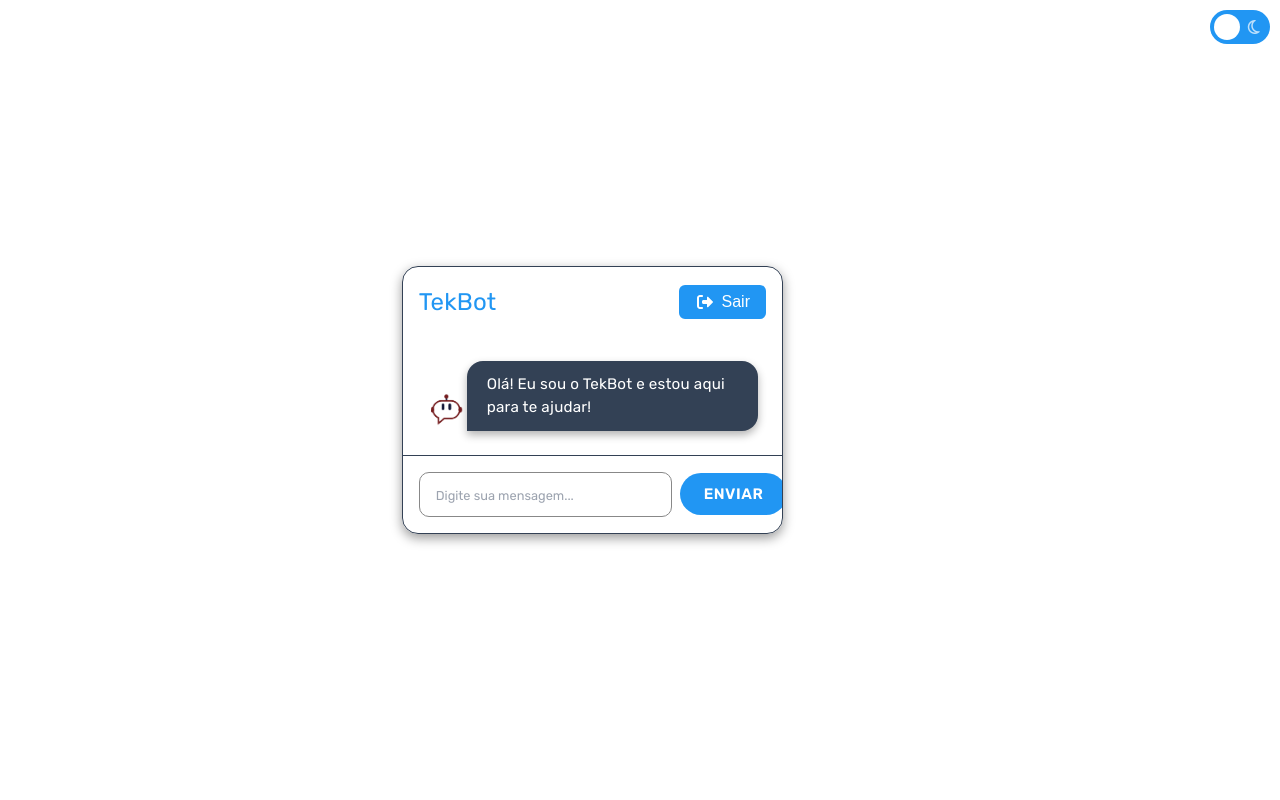
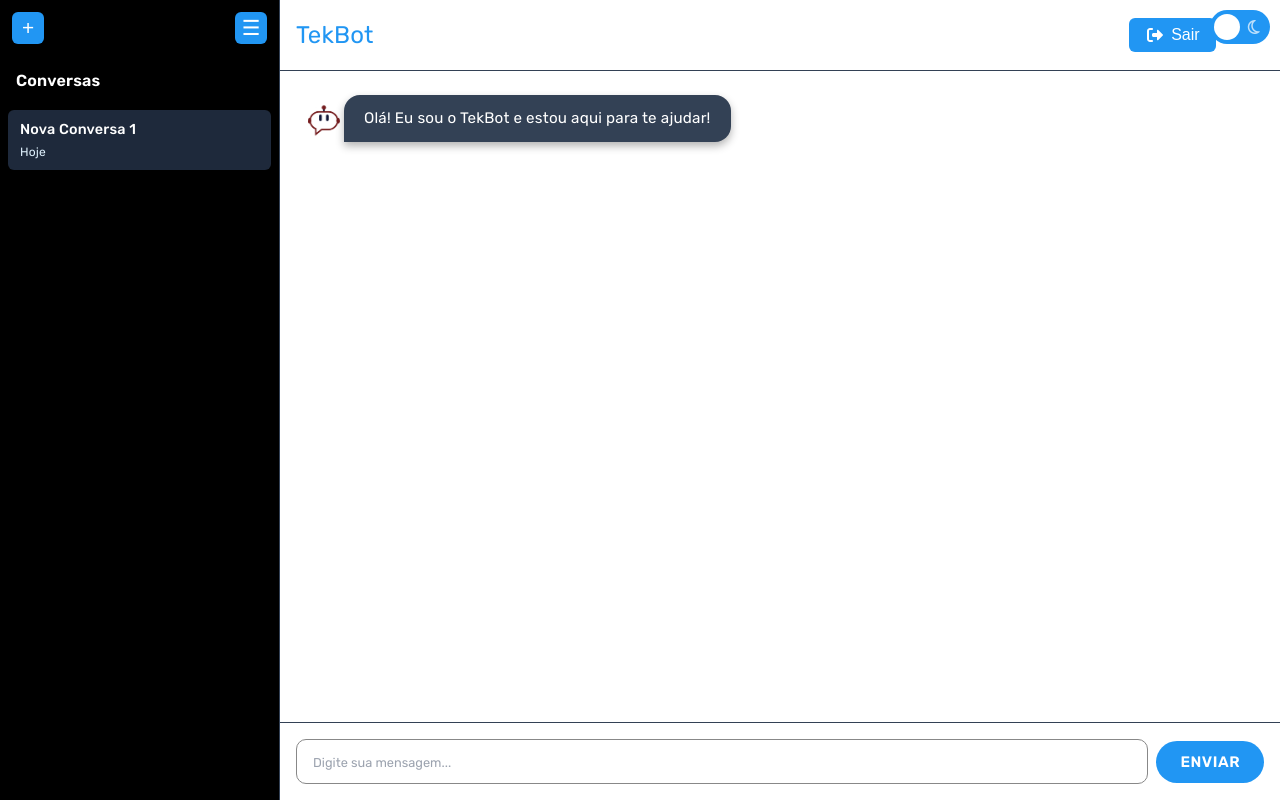
Before and after one commit to GuilhermeDQueiroz/TEKBOT, a Vue app in the folder front-end-vue/: page /chat in a window 1280 px wide. Built offline with nearby package versions, Linux system fonts and the light colour scheme.

Commit message:
adicionando sidebar

```diff
--- a/front-end-vue/src/components/Chat.vue
+++ b/front-end-vue/src/components/Chat.vue
@@ -1,4 +1,30 @@
 <template>
+  <div class="app-container">
+    <!-- Sidebar -->
+    <aside :class="['sidebar', { collapsed: !sidebarAberta }]">
+      <div class="sidebar-header">
+        <button class="new-chat-button" @click="novaConversa" v-show="sidebarAberta">+</button>
+        <button class="sidebar-toggle" @click="toggleSidebar">
+          <span>☰</span>
+        </button>
+      </div>
+      <div class="sidebar-content" v-show="sidebarAberta">
+        <h3 class="sidebar-title">Conversas</h3>
+        <div class="conversations-list">
+          <div
+            v-for="conversa in conversas"
+            :key="conversa.id"
+            :class="['conversation-item', { active: conversa.id === conversaAtiva }]"
+            @click="selecionarConversa(conversa.id)"
+          >
+            <span class="conversation-title">{{ conversa.titulo }}</span>
+            <span class="conversation-date">{{ conversa.data }}</span>
+          </div>
+        </div>
+      </div>
+    </aside>
+
+    <!-- Chat Container -->
     <div class="chat-container">
       <header class="chat-header">
         <span class="chat-title">TekBot</span>
@@ -24,6 +50,7 @@
         <button type="submit" class="chat-button">Enviar</button>
       </form>
     </div>
+  </div>
 </template>
 
 <script setup>
@@ -37,19 +64,170 @@ const formData = reactive({
   msg: "",
 });
 
+// Estado da sidebar
+const sidebarAberta = ref(true);
+
+// Função para alternar sidebar
+function toggleSidebar() {
+  sidebarAberta.value = !sidebarAberta.value;
+}
+
+// Sistema de gerenciamento de conversas
+const conversas = ref([]);
+const conversaAtiva = ref(null);
+const proximoId = ref(1);
+
+// Armazena as mensagens de cada conversa
+const mensagensPorConversa = ref({});
+
 onMounted(() => {
+  // Carrega conversas do localStorage
+  carregarConversas();
+
+  // Se não houver conversas, cria uma nova
+  if (conversas.value.length === 0) {
+    criarNovaConversa();
+  } else {
+    // Carrega a última conversa ativa
+    selecionarConversa(conversas.value[0].id);
+  }
+});
+
+function carregarConversas() {
+  const conversasSalvas = localStorage.getItem('tekbot_conversas');
+  const mensagensSalvas = localStorage.getItem('tekbot_mensagens');
+  const proximoIdSalvo = localStorage.getItem('tekbot_proximo_id');
+
+  if (conversasSalvas) {
+    conversas.value = JSON.parse(conversasSalvas);
+  }
+
+  if (mensagensSalvas) {
+    mensagensPorConversa.value = JSON.parse(mensagensSalvas);
+  }
+
+  if (proximoIdSalvo) {
+    proximoId.value = parseInt(proximoIdSalvo);
+  }
+}
+
+function salvarConversas() {
+  localStorage.setItem('tekbot_conversas', JSON.stringify(conversas.value));
+  localStorage.setItem('tekbot_mensagens', JSON.stringify(mensagensPorConversa.value));
+  localStorage.setItem('tekbot_proximo_id', proximoId.value.toString());
+}
+
+function criarNovaConversa() {
+  const novaConversa = {
+    id: proximoId.value++,
+    titulo: `Nova Conversa ${conversas.value.length + 1}`,
+    data: obterDataFormatada(),
+  };
+
+  conversas.value.unshift(novaConversa);
+  mensagensPorConversa.value[novaConversa.id] = [];
+
+  salvarConversas();
+  selecionarConversa(novaConversa.id);
+}
+
+function novaConversa() {
+  // Salva o chat atual antes de criar um novo
+  salvarChatAtual();
+  criarNovaConversa();
+}
+
+function selecionarConversa(id) {
+  // Salva o chat atual antes de trocar
+  if (conversaAtiva.value !== null) {
+    salvarChatAtual();
+  }
+
+  conversaAtiva.value = id;
+  carregarMensagensConversa(id);
+}
+
+function salvarChatAtual() {
+  if (conversaAtiva.value === null || !chat.value) return;
+
+  // Extrai todas as mensagens do DOM
+  const mensagens = [];
+  const messageWrappers = chat.value.querySelectorAll('.message-wrapper');
+
+  messageWrappers.forEach(wrapper => {
+    const bubble = wrapper.querySelector('.message-bubble');
+    if (bubble && !bubble.classList.contains('typing-bubble')) {
+      const side = wrapper.classList.contains('left') ? 'left' : 'right';
+      mensagens.push({
+        content: bubble.innerHTML,
+        side: side
+      });
+    }
+  });
+
+  mensagensPorConversa.value[conversaAtiva.value] = mensagens;
+
+  // Atualiza o título da conversa com base na primeira mensagem do usuário
+  if (mensagens.length > 0) {
+    const primeiraMensagemUsuario = mensagens.find(m => m.side === 'right');
+    if (primeiraMensagemUsuario) {
+      const conversa = conversas.value.find(c => c.id === conversaAtiva.value);
+      if (conversa) {
+        const textoLimpo = primeiraMensagemUsuario.content.replace(/<[^>]*>/g, '');
+        conversa.titulo = textoLimpo.substring(0, 30) + (textoLimpo.length > 30 ? '...' : '');
+      }
+    }
+  }
+
+  salvarConversas();
+}
+
+function carregarMensagensConversa(id) {
+  // Limpa o chat
+  if (chat.value) {
+    chat.value.innerHTML = '';
+  }
+
+  // Carrega as mensagens salvas
+  const mensagens = mensagensPorConversa.value[id] || [];
+
+  if (mensagens.length === 0) {
+    // Mensagem de boas-vindas para novo chat
     appendMessage(
       "Olá! Eu sou o <strong>TekBot</strong> e estou aqui para te ajudar!",
       "left"
     );
+  } else {
+    // Restaura as mensagens salvas
+    mensagens.forEach(msg => {
+      appendMessage(msg.content, msg.side);
     });
+  }
+}
+
+function obterDataFormatada() {
+  const agora = new Date();
+  const hoje = new Date();
+  hoje.setHours(0, 0, 0, 0);
+
+  const ontem = new Date(hoje);
+  ontem.setDate(ontem.getDate() - 1);
+
+  if (agora >= hoje) {
+    return 'Hoje';
+  } else if (agora >= ontem) {
+    return 'Ontem';
+  } else {
+    return agora.toLocaleDateString('pt-BR', { day: '2-digit', month: '2-digit' });
+  }
+}
 
 const submitForm = async () => {
   const msg = formData.msg;
   if (!msg) return;
 
   appendMessage(msg, "right");
-  input.value = "";
+  formData.msg = "";
 
   // Mostra animação de "Digitando..."
   const digitando = appendTypingMessage();
@@ -64,6 +242,9 @@ const submitForm = async () => {
     // Converte \n em <br>
     const respostaFormatada = data.resposta.replace(/\\n|\\r\\n|\\\\n|\n/g, "<br>");
     appendMessage(respostaFormatada, "left");
+
+    // Salva automaticamente após cada troca de mensagens
+    salvarChatAtual();
   } catch (error) {
     console.error("Erro ao chamar a IA:", error);
     chat.value.removeChild(digitando);
@@ -128,22 +309,169 @@ function appendTypingMessage() {
 }
 
 function voltarParaLogin() {
+  // Salva o chat atual antes de sair
+  salvarChatAtual();
   localStorage.removeItem("userToken");
   router.replace("/");
 }
 </script>
 
 <style scope>
-.chat-container {
-  width: 80%;
-  height: 80%;
-  background-color: white;
-  border-radius: 1rem;
-  box-shadow: 0 4px 12px rgba(0, 0, 0, 0.4);
+
+/* Container principal que ocupa toda a tela */
+.app-container {
+  display: flex;
+  width: 100vw;
+  height: 100vh;
+  overflow: hidden;
+  position: relative;
+}
+
+/* Sidebar */
+.sidebar {
+  width: 280px;
+  background-color: black;
+  border-right: 1px solid #334155;
   display: flex;
   flex-direction: column;
   overflow: hidden;
-  border: 1px solid #334155;
+  transition: width 0.3s ease, background-color 0.3s ease;
+  position: relative;
+  z-index: 1000;
+}
+
+.sidebar.collapsed {
+  width: 60px;
+  background-color: #1e293b;
+}
+
+.sidebar-header {
+  display: flex;
+  justify-content: space-between;
+  align-items: center;
+  padding: 0.75rem;
+  background-color: black;
+  gap: 0.5rem;
+  transition: background-color 0.3s ease;
+}
+
+.sidebar.collapsed .sidebar-header {
+  justify-content: center;
+  padding: 0.75rem 0.5rem;
+  background-color: #1e293b;
+}
+
+.new-chat-button {
+  background-color: #2196f3;
+  color: white;
+  border: none;
+  border-radius: 6px;
+  width: 32px;
+  height: 32px;
+  font-size: 1.3rem;
+  cursor: pointer;
+  display: flex;
+  align-items: center;
+  justify-content: center;
+  transition: background-color 0.3s;
+  flex-shrink: 0;
+}
+
+.new-chat-button:hover {
+  background-color: #1976d2;
+}
+
+.sidebar-toggle {
+  background-color: #2196f3;
+  color: white;
+  border: none;
+  border-radius: 6px;
+  width: 32px;
+  height: 32px;
+  font-size: 1.3rem;
+  cursor: pointer;
+  display: flex;
+  align-items: center;
+  justify-content: center;
+  transition: background-color 0.3s, transform 0.2s;
+  flex-shrink: 0;
+}
+
+.sidebar-toggle:hover {
+  background-color: #1976d2;
+  transform: scale(1.05);
+}
+
+.sidebar-toggle:active {
+  transform: scale(0.95);
+}
+
+.sidebar-content {
+  display: flex;
+  flex-direction: column;
+  flex: 1;
+  overflow: hidden;
+}
+
+.sidebar-title {
+  color: white;
+  margin: 0;
+  padding: 0.75rem 1rem;
+  font-size: 1rem;
+  font-weight: 600;
+  background-color: black;
+}
+
+.conversations-list {
+  flex: 1;
+  overflow-y: auto;
+  padding: 0.25rem 0.5rem;
+}
+
+.conversation-item {
+  padding: 0.5rem 0.75rem;
+  margin-bottom: 0.25rem;
+  border-radius: 6px;
+  cursor: pointer;
+  transition: background-color 0.2s;
+  display: flex;
+  flex-direction: column;
+  gap: 0.15rem;
+}
+
+.conversation-item:hover {
+  background-color: #334155;
+}
+
+.conversation-item.active {
+  background-color: #1e293b;
+}
+
+.conversation-title {
+  color: white;
+  font-size: 0.9rem;
+  font-weight: 500;
+  white-space: nowrap;
+  overflow: hidden;
+  text-overflow: ellipsis;
+}
+
+.conversation-date {
+  color: #9ca3af;
+  font-size: 0.75rem;
+}
+
+.conversation-item.active .conversation-date {
+  color: #e0f2fe;
+}
+
+/* Chat Container - agora ocupa o espaço restante */
+.chat-container {
+  flex: 1;
+  background-color: white;
+  display: flex;
+  flex-direction: column;
+  overflow: hidden;
 }
 
 .chat-header {
@@ -155,8 +483,8 @@ function voltarParaLogin() {
   padding: 1rem;
   font-size: 1.5rem;
   font-weight: bold;
-  border-top-left-radius: 10px;
-  border-top-right-radius: 10px;
+  border-bottom: 1px solid #334155;
+  position: relative;
 }
 
 .chat-title {
@@ -176,6 +504,8 @@ function voltarParaLogin() {
   align-items: center;
   gap: 0.4rem;
   transition: background-color 0.3s, color 0.3s;
+  position: relative;
+  left: -5%; /* desloca horizontalmente sem afetar alinhamento vertical */
 }
 
 .logout-button:hover {
@@ -238,7 +568,7 @@ function voltarParaLogin() {
 }
 
 .chat-button:hover {
-  background-color: #4caf50;
+  background-color: #1976d2;
 }
 
 ::-webkit-scrollbar {
@@ -438,8 +768,8 @@ input:checked + .slider .lua {
   display: flex;
   align-items: center;
   justify-content: center;
-  box-sizing: border-box; /* faz com que width/height incluam o padding */
-  padding: 0; /* garante que nada seja somado */
+  box-sizing: border-box;
+  padding: 0;
 }
 
 .typing-indicator {
```
Lines whose indentation alone changed are shown as unchanged.
